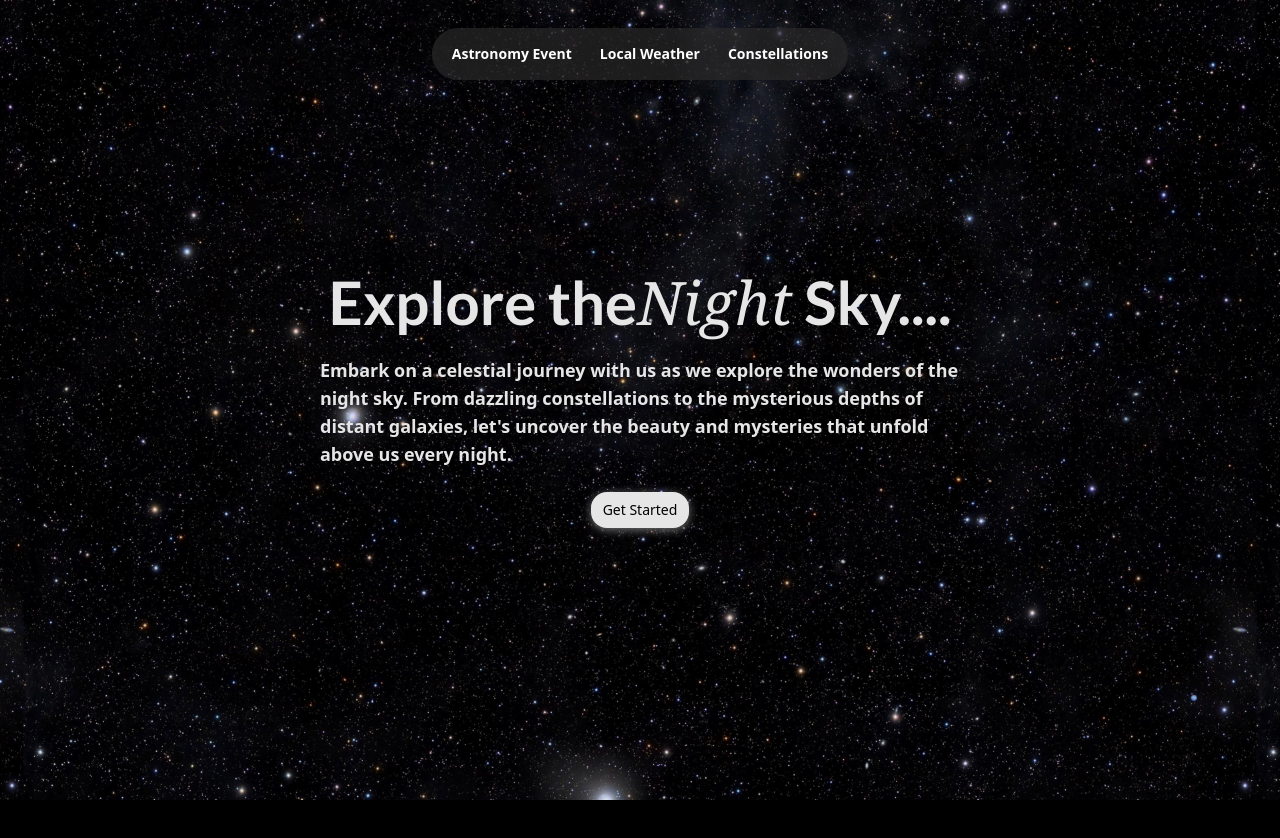
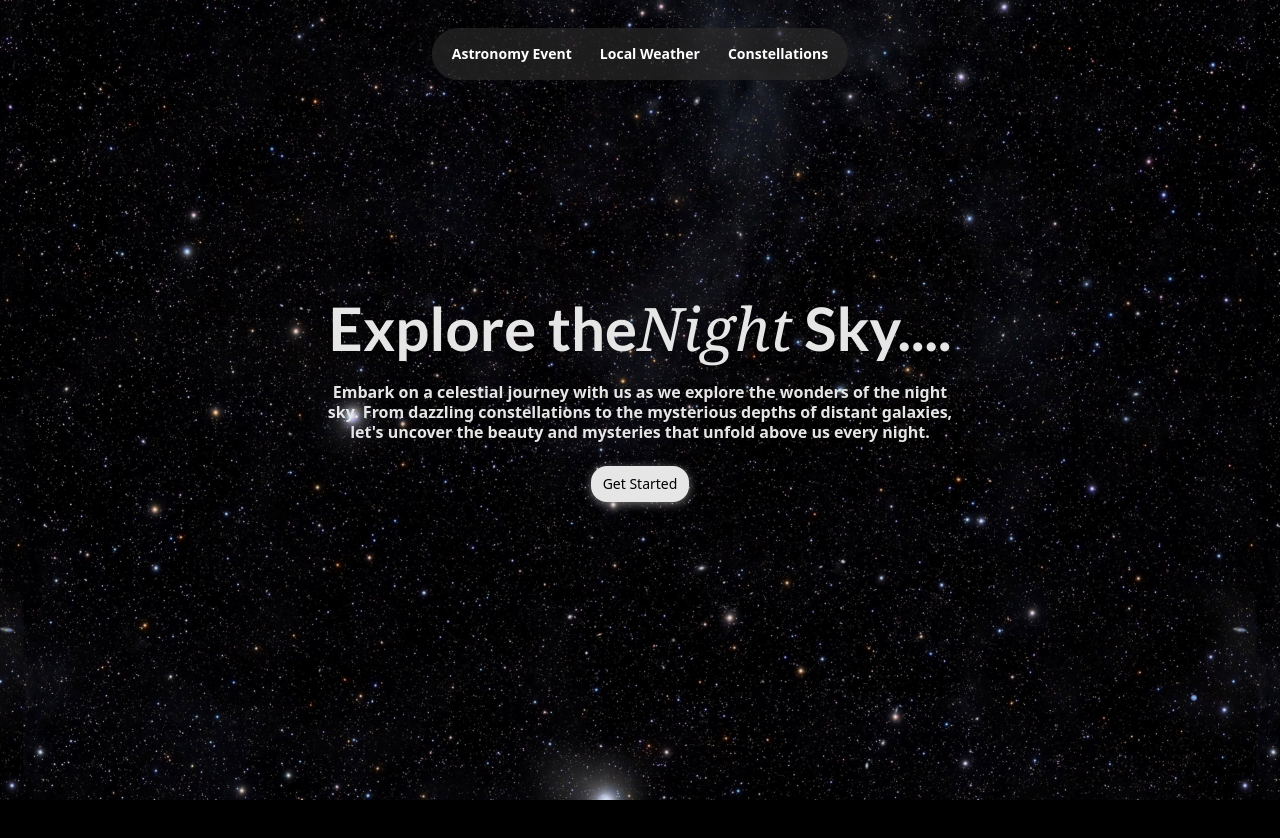
Before and after one commit to aneesafatima/astroma, a React (Vite) app: page /stargazing-guide in a window 1280 px wide. Shown: the top 838 px of the page. Built offline with nearby package versions, Linux system fonts and the light colour scheme; no server answers.

Commit message:
fixing styling issues

```diff
--- a/src/components/StargazingGuide.jsx
+++ b/src/components/StargazingGuide.jsx
@@ -38,7 +38,7 @@ function StargazingGuide() {
           Explore the
           <span className="font-serif italic font-light">Night</span> Sky....
         </h2>
-        <p className=" w-[80%] text-xs leading-5 sm:text-sm sm:w-[60%] lg:text-lg lg:w-1/2 font-semibold">
+        <p className="w-[80%] text-xs leading-5 sm:text-sm sm:w-[60%] lg:text-[16px] lg:w-1/2 font-semibold text-center">
           Embark on a celestial journey with us as we explore the wonders of the
           night sky. From dazzling constellations to the mysterious depths of
           distant galaxies, let's uncover the beauty and mysteries that unfold
```
